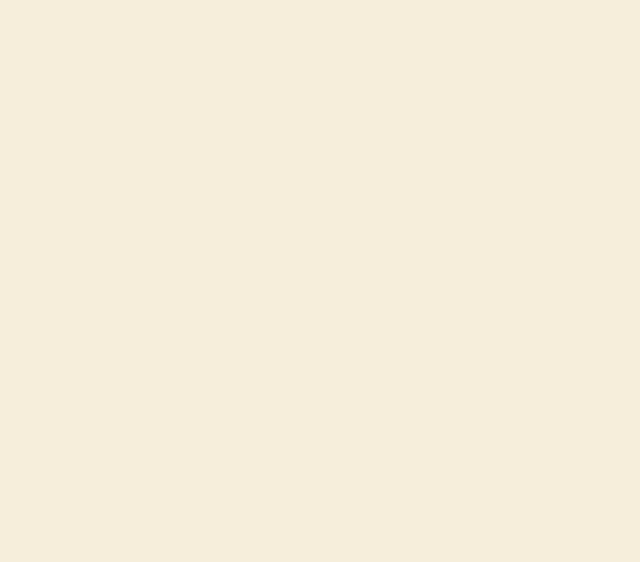
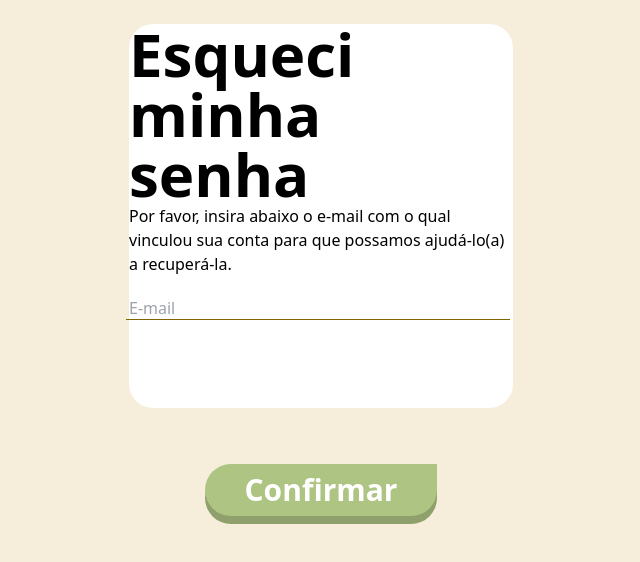
Before and after one commit to Daniel-san8/Desconecte-Bem, a React (Vite) app: page /esqueci-senha in a window 1280 px wide. Shown: the top 562 px of the page, without its empty margins (319-959 px from the left). Built offline with nearby package versions, Linux system fonts and the light colour scheme; a web font is replaced by a local one.

Commit message:
feat: adição de componentes

```diff
--- a/src/components/EsqueciSenha.tsx
+++ b/src/components/EsqueciSenha.tsx
@@ -1,6 +1,10 @@
 import React from "react";
 import SectionMobile from "./CadastroHome/SectionMobile";
 import SectionInferiorMobile from "./CadastroHome/SectionInferiorMobile";
+import WhiteBox from "./LoginHome/WhiteBox";
+import BoxTitle from "./LoginHome/BoxTitle";
+import InputLogin from "./LoginHome/InputLogin";
+import ButtonLogin from "./LoginHome/ButtonLogin";
 
 export default function EsqueciSenha() {
   React.useEffect(() => {
@@ -8,10 +12,32 @@ export default function EsqueciSenha() {
   }, []);
 
   return (
-    <section>
+    <section className="flex flex-col items-center">
       <SectionMobile />
       <div className="bg-retangulo w-full h-24 mt-8 md:hidden"></div>
 
+      <WhiteBox espacamento="mt-28">
+        <BoxTitle
+          titulo="Esqueci minha senha"
+          pergunta="Por favor, insira abaixo o e-mail com o qual vinculou sua conta para que possamos ajudá-lo(a) a recuperá-la."
+        />
+        <form action="" id="esqueci-senha-form">
+          <div className="relative barra-horizontal">
+            <InputLogin
+              seletor="email-esqueci-senha"
+              placeholder="E-mail"
+              type="email"
+              className="mt-5"
+            />
+          </div>
+        </form>
+      </WhiteBox>
+
+      <ButtonLogin
+        texto="Confirmar"
+        idForm="esqueci-senha-form"
+        className="text-white font-semibold bg-botaoLogin text-2xl px-8 py-2 rounded-full boxShadowButton md:text-3xl lg:rounded-none lg:rounded-l-full lg:rounded-br-full lg:px-10"
+      />
       <SectionInferiorMobile />
     </section>
   );
```
